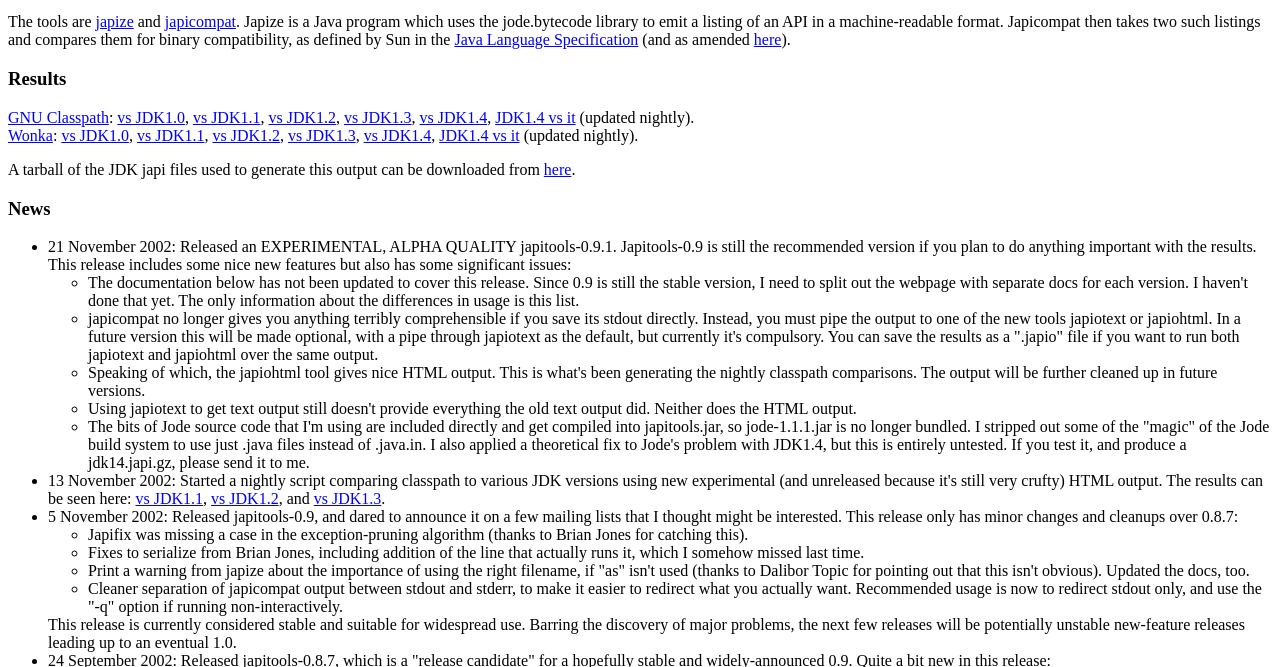
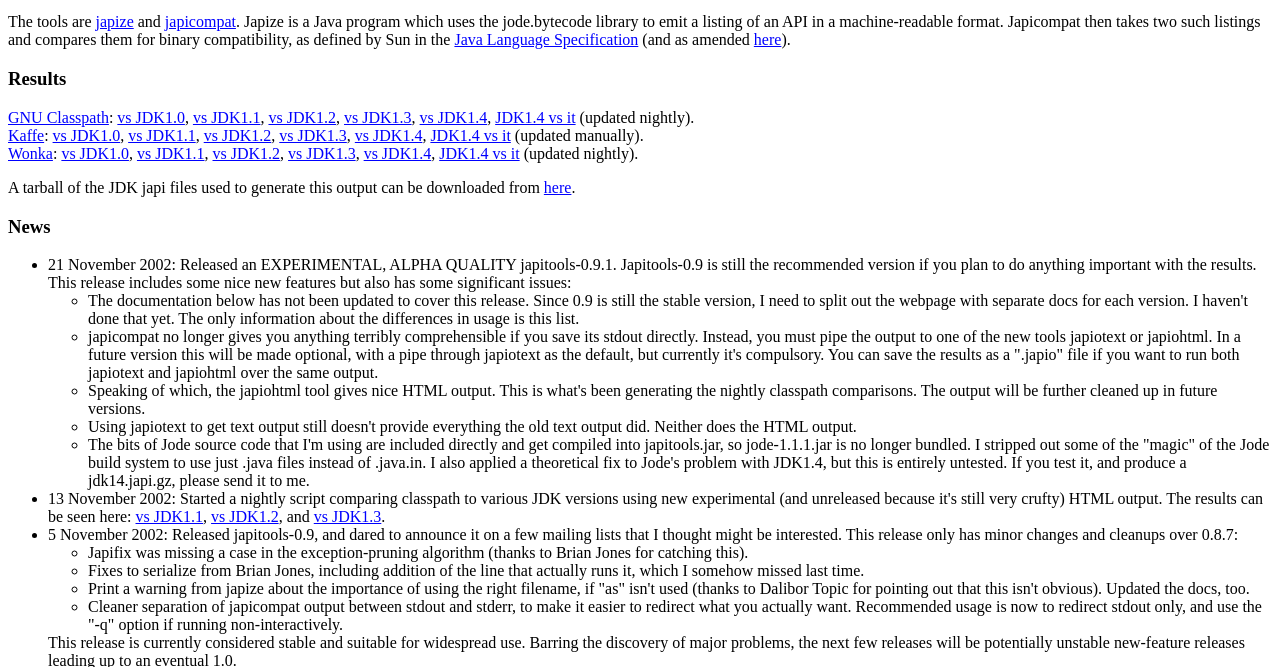
Before and after one commit to gnu-andrew/japitools, a plain HTML site: page japitools/web/index.html in a window 1280 px wide. Shown: the part 105-772 px from the top of the page. Drawn offline with Linux system fonts and the light colour scheme.

Commit message:
Look&feel tweaks, honor -q correctly in japifix, add kaffe to results

```diff
--- a/japitools/web/index.html
+++ b/japitools/web/index.html
@@ -23,6 +23,15 @@ compatibility, as defined by Sun in the
       <a href="htmlout/h-jdk14-classpath.html">vs JDK1.4</a>,
       <a href="htmlout/h-classpath-jdk14.html">JDK1.4 vs it</a>
       (updated nightly).
+<br>
+<a href="http://www.kaffe.org/">Kaffe</a>:
+      <a href="htmlout/h-jdk10-kaffe.html">vs JDK1.0</a>,
+      <a href="htmlout/h-jdk11-kaffe.html">vs JDK1.1</a>,
+      <a href="htmlout/h-jdk12-kaffe.html">vs JDK1.2</a>,
+      <a href="htmlout/h-jdk13-kaffe.html">vs JDK1.3</a>,
+      <a href="htmlout/h-jdk14-kaffe.html">vs JDK1.4</a>,
+      <a href="htmlout/h-kaffe-jdk14.html">JDK1.4 vs it</a>
+      (updated manually).
 <br>
 <a href="http://wonka.acunia.com/wonka.html">Wonka</a>:
       <a href="htmlout/h-jdk10-wonka.html">vs JDK1.0</a>,
```
Also changed, not shown: 2 other files.
